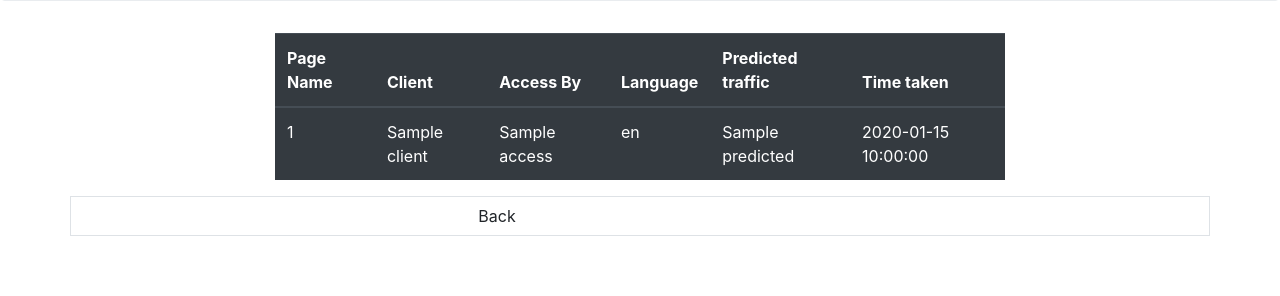
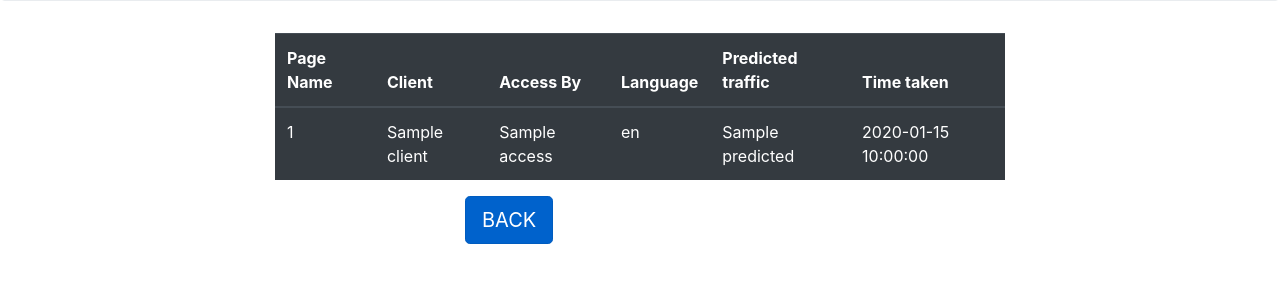
Before and after one commit to NamanGuptacs/web-traffic-time-series-forecasting, a Flask app: template templates/new.html in a window 1280 px wide. Shown: the part 183-479 px from the top of the page. Run offline with Flask 2, Linux system fonts and the light colour scheme; the template is opened without the code that fills it: most values are stand-ins (such as "Sample title", 1, 10 or a date in 2020); some libraries are stand-ins or nearby versions.

Commit message:
Update new.html

```diff
--- a/templates/new.html
+++ b/templates/new.html
@@ -51,12 +51,12 @@
 
     </div>
   </div>
-	<div class="row border">
+	<div class="row">
 		<div class="col-sm-4">
 
     </div>
 <div class="col-sm-4">
-      <a class="btn btn-default" href="https://web-traffic-forecasting.herokuapp.com/">Back</a>
+      <a href="https://web-traffic-forecasting.herokuapp.com/" class="btn btn-primary btn-lg active" role="button" aria-pressed="true">BACK</a>
     </div>
 <div class="col-sm-4">
 
```
